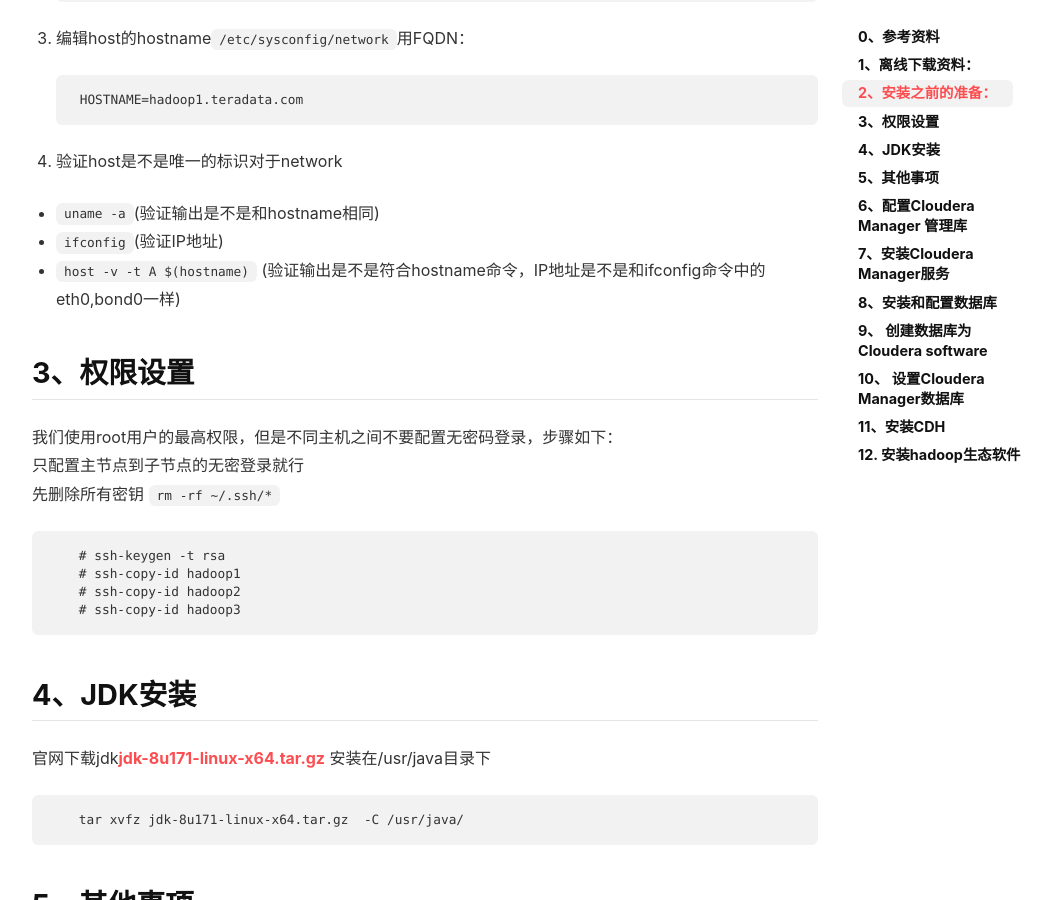
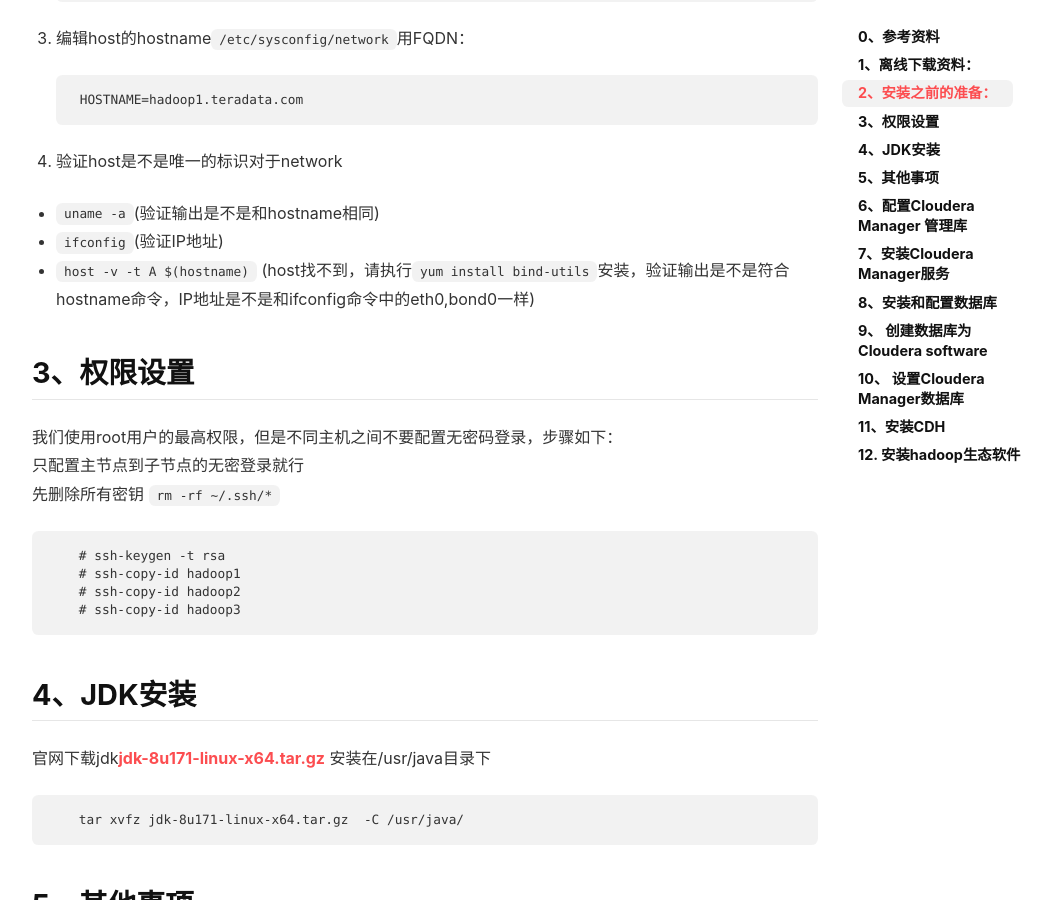
Before and after one commit to Ccccong/Ccccong.github.io, a Jekyll site: the page built from _posts/2018-07-03-Hadoop 集群搭建.md, in a window 1280 px wide and 900 px high, scrolled down 1539 px. Shown: the whole window, without its empty margins (105-1156 px from the left). Built offline with Jekyll 4.4.1, drawn with Linux system fonts in a browser that asks for light colours; nearby versions of some CDN libraries.

Commit message:
Update Hadoop 集群搭建

```diff
--- a/_posts/2018-07-03-Hadoop 集群搭建.md
+++ b/_posts/2018-07-03-Hadoop 集群搭建.md
@@ -45,7 +45,7 @@ CDH:
 
 - `uname -a`(验证输出是不是和hostname相同)
 - `ifconfig`(验证IP地址)
-- `host -v -t A $(hostname)` (验证输出是不是符合hostname命令，IP地址是不是和ifconfig命令中的eth0,bond0一样)
+- `host -v -t A $(hostname)` (host找不到，请执行`yum install bind-utils`安装，验证输出是不是符合hostname命令，IP地址是不是和ifconfig命令中的eth0,bond0一样)
 
 ## 3、权限设置
 
```
